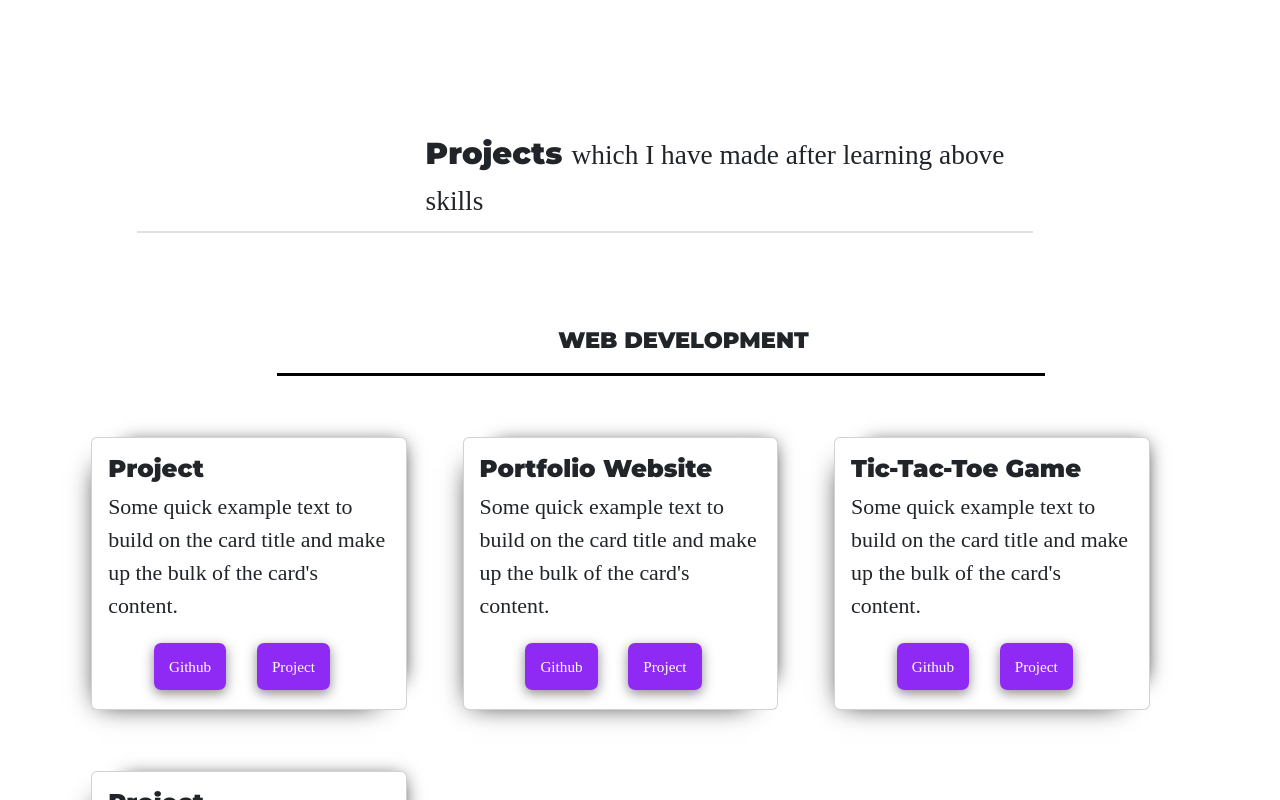
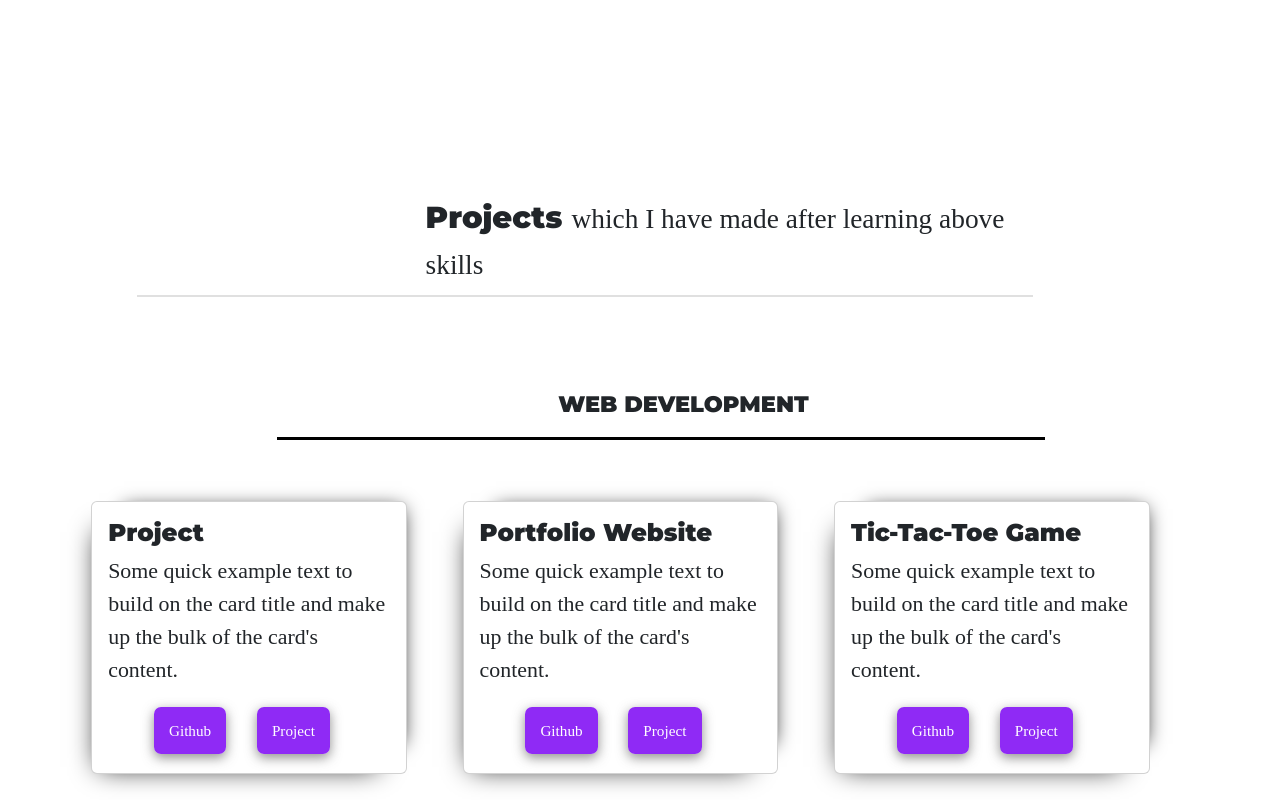
Before and after one commit to kshitijjj/Portfolio, a React (Create React App) app in the folder portfolio/: page / in a window 1280 px wide. Shown: the part 1000-1800 px from the top of the page. Built offline with nearby package versions, Linux system fonts and the light colour scheme.

Commit message:
update index.css

```diff
--- a/portfolio/src/index.css
+++ b/portfolio/src/index.css
@@ -287,7 +287,7 @@ li{
   margin-left: 80px;
 }
 .pro{
-   margin-top: 25%;
+   margin-top: 30%;
 }
 .project{
   width: 60vw;
```
